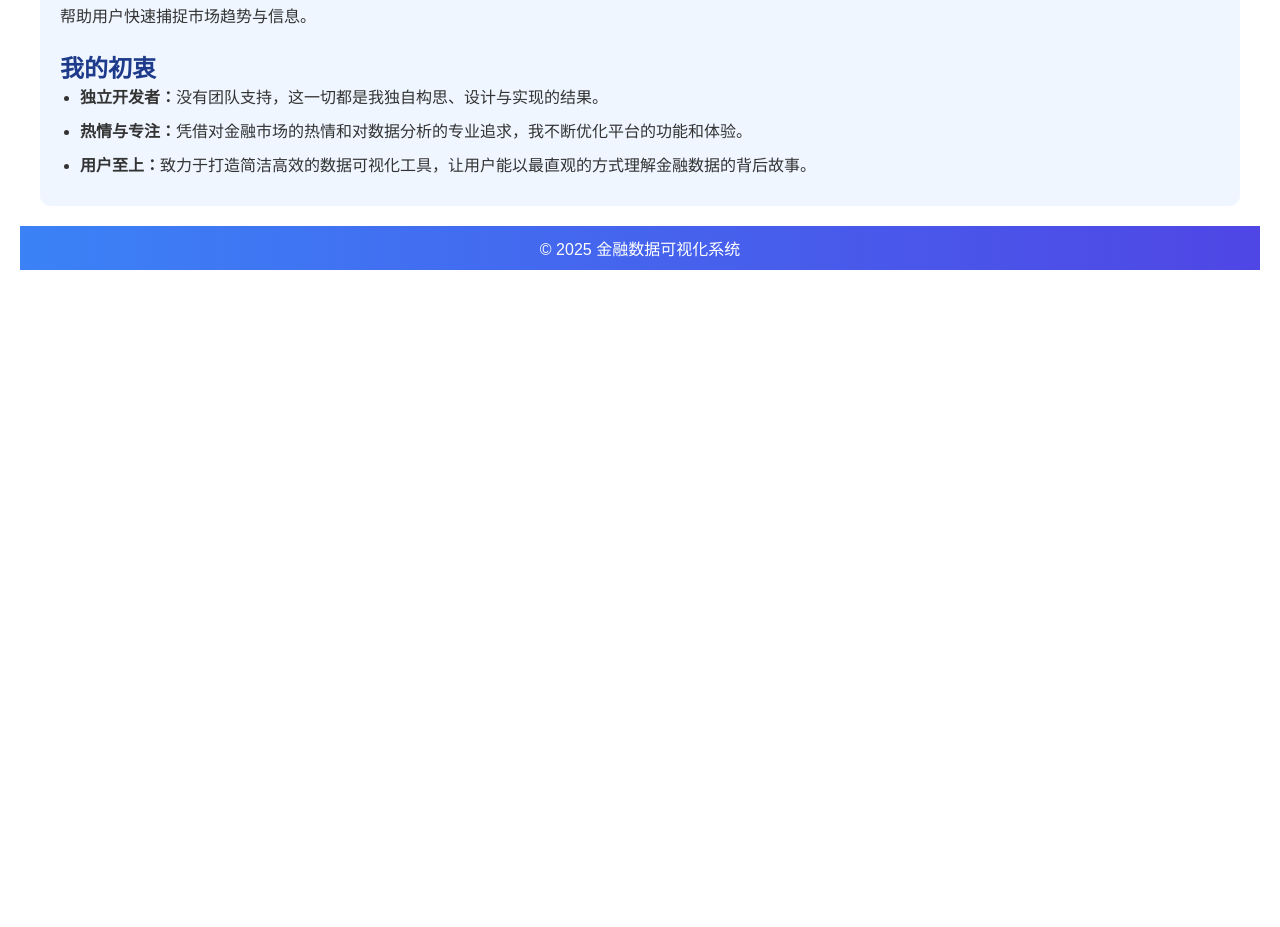
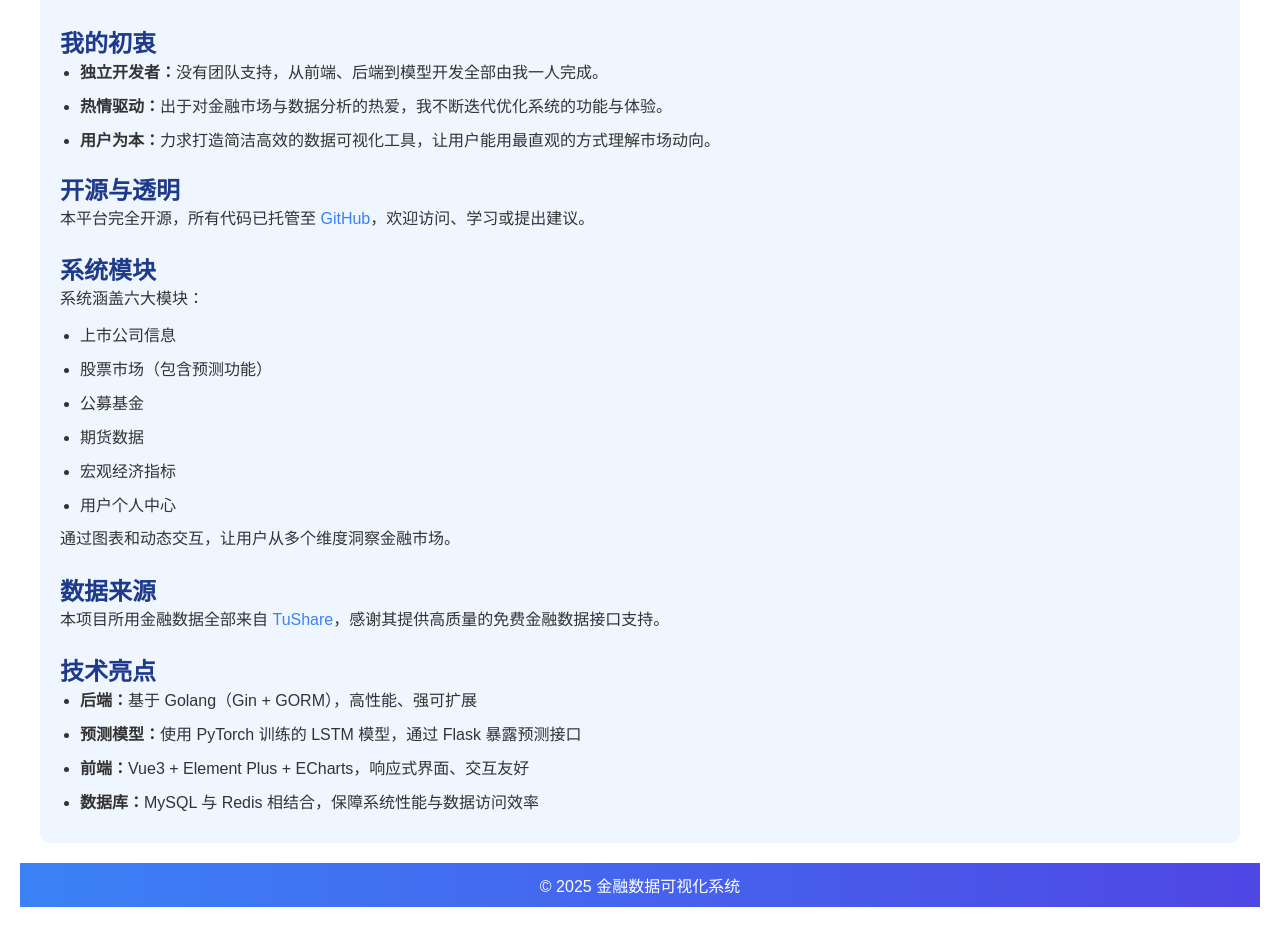
Before and after one commit to zandala88/financial_data_vue, a Vue app: page /about in a window 1280 px wide. Shown: the part 284-1211 px from the top of the page. Before the commit the page ends 800 px from the top, so only its background shows below. Built offline with nearby package versions, Linux system fonts and the light colour scheme; what vue-markdown, vue-markdown-render would draw is missing.

Commit message:
feat: 调整about界面中显示的内容

```diff
--- a/src/views/AboutPage.vue
+++ b/src/views/AboutPage.vue
@@ -5,18 +5,42 @@
       <h1>关于我们</h1>
     </header>
     <section class="content">
-      <p>欢迎来到金融数据可视化系统。我们致力于提供最优质的金融数据分析服务。</p>
-      <!-- 新增内容开始 -->
       <h2>关于我</h2>
       <p>欢迎来到金融数据可视化平台！</p>
-      <p>我是这个平台的唯一开发者，一个热爱数据与金融世界的独立创作者。在这个项目中，我专注于将复杂的金融数据通过直观、易于理解的图表和动态分析呈现出来，帮助用户快速捕捉市场趋势与信息。</p>
+      <p>我是这个平台的唯一开发者，一名热爱金融与数据分析的独立创作者。这个项目完全由我自主构思、设计与实现，旨在通过技术手段让复杂的金融数据变得直观易懂。</p>
+
       <h2>我的初衷</h2>
       <ul>
-        <li><strong>独立开发者：</strong>没有团队支持，这一切都是我独自构思、设计与实现的结果。</li>
-        <li><strong>热情与专注：</strong>凭借对金融市场的热情和对数据分析的专业追求，我不断优化平台的功能和体验。</li>
-        <li><strong>用户至上：</strong>致力于打造简洁高效的数据可视化工具，让用户能以最直观的方式理解金融数据的背后故事。</li>
+        <li><strong>独立开发者：</strong>没有团队支持，从前端、后端到模型开发全部由我一人完成。</li>
+        <li><strong>热情驱动：</strong>出于对金融市场与数据分析的热爱，我不断迭代优化系统的功能与体验。</li>
+        <li><strong>用户为本：</strong>力求打造简洁高效的数据可视化工具，让用户能用最直观的方式理解市场动向。</li>
       </ul>
-      <!-- 新增内容结束 -->
+
+      <h2>开源与透明</h2>
+      <p>本平台完全开源，所有代码已托管至 <a href="https://github.com/zandala88/financial_data_go" target="_blank">GitHub</a>，欢迎访问、学习或提出建议。</p>
+
+      <h2>系统模块</h2>
+      <p>系统涵盖六大模块：</p>
+      <ul>
+        <li>上市公司信息</li>
+        <li>股票市场（包含预测功能）</li>
+        <li>公募基金</li>
+        <li>期货数据</li>
+        <li>宏观经济指标</li>
+        <li>用户个人中心</li>
+      </ul>
+      <p>通过图表和动态交互，让用户从多个维度洞察金融市场。</p>
+
+      <h2>数据来源</h2>
+      <p>本项目所用金融数据全部来自 <a href="https://tushare.pro" target="_blank">TuShare</a>，感谢其提供高质量的免费金融数据接口支持。</p>
+
+      <h2>技术亮点</h2>
+      <ul>
+        <li><strong>后端：</strong>基于 Golang（Gin + GORM），高性能、强可扩展</li>
+        <li><strong>预测模型：</strong>使用 PyTorch 训练的 LSTM 模型，通过 Flask 暴露预测接口</li>
+        <li><strong>前端：</strong>Vue3 + Element Plus + ECharts，响应式界面、交互友好</li>
+        <li><strong>数据库：</strong>MySQL 与 Redis 相结合，保障系统性能与数据访问效率</li>
+      </ul>
     </section>
     <footer class="footer">
       <p>© 2025 金融数据可视化系统</p>
@@ -104,4 +128,14 @@ export default {
   height: auto;
   margin: 20px 0;
 }
+
+.content a {
+  color: #3B82F6;
+  text-decoration: none;
+}
+
+.content a:hover {
+  text-decoration: underline;
+  color: #4F46E5;
+}
 </style>
```
